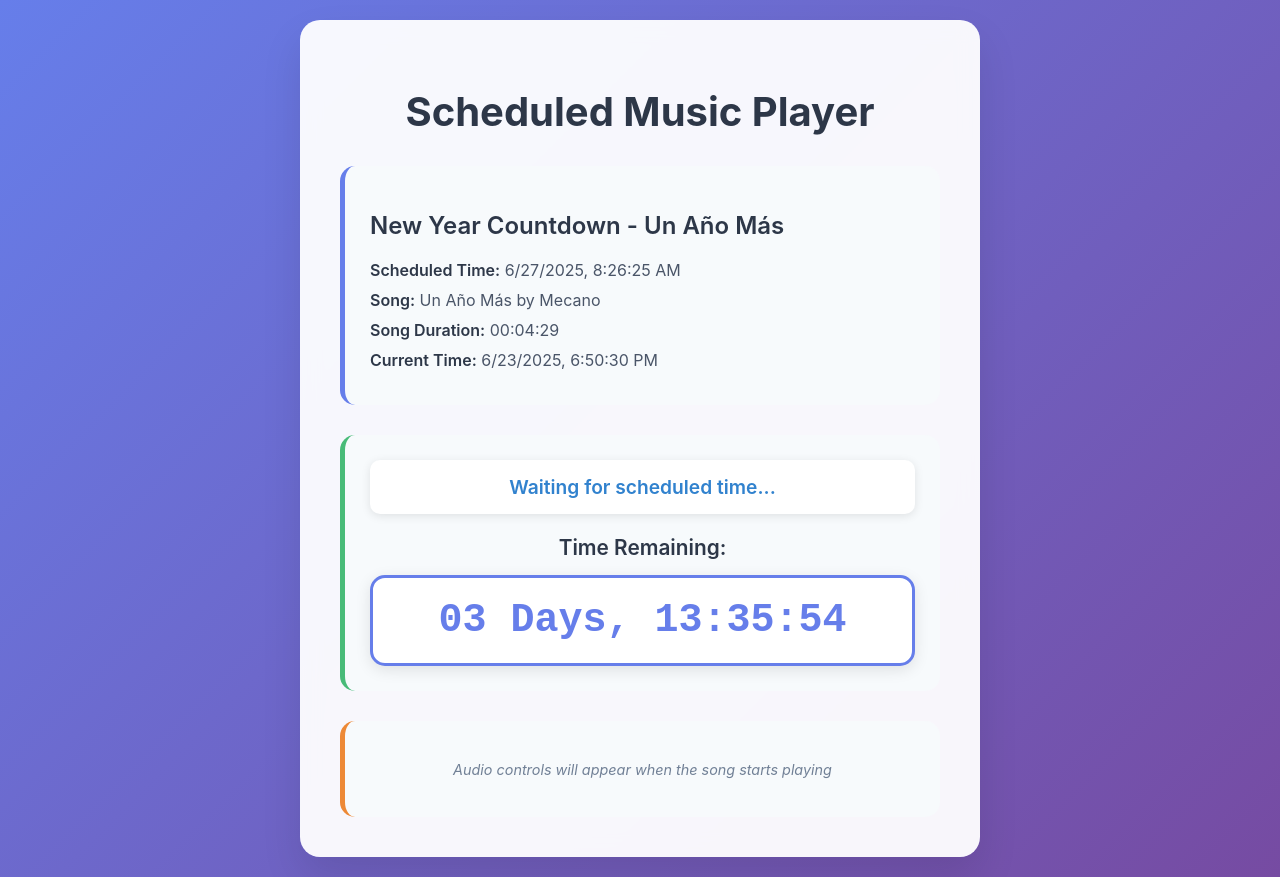
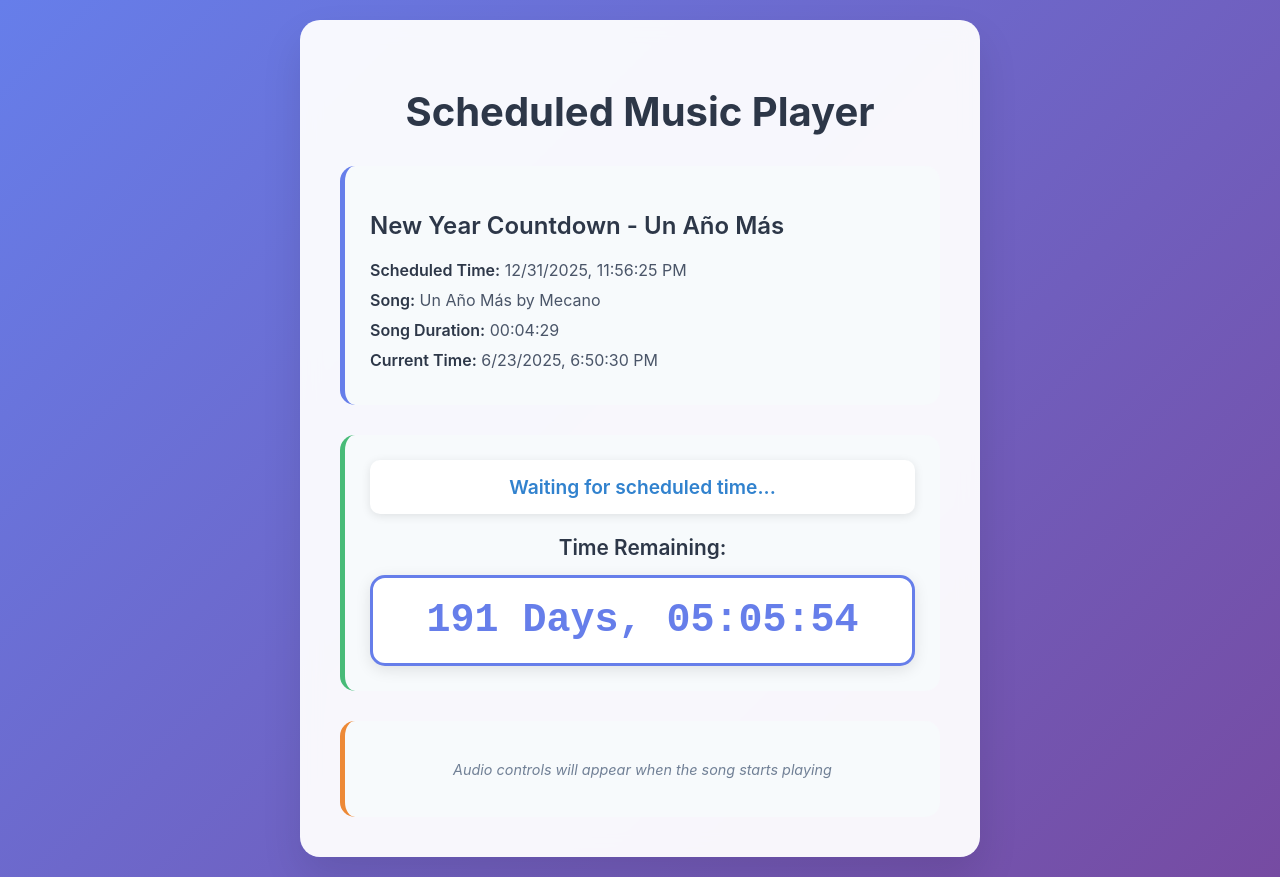
Before and after one commit to Jarfsoft/mecano_new_year_timer, a React (Create React App) app: page / in a window 1280 px wide. Both pictures are taken after a click on the button "🚀 Comenzar / Start". Built offline with nearby package versions, Linux system fonts and the light colour scheme.

Commit message:
Update scheduled date and time in config and ScheduledMusicPlayer component to January 1st at 00:00:00 for New Year countdown. Adjust logic to ensure accurate timing for song playback before midnight.

```diff
--- a/src/components/ScheduledMusicPlayer.tsx
+++ b/src/components/ScheduledMusicPlayer.tsx
@@ -60,7 +60,7 @@ const ScheduledMusicPlayer: React.FC<ScheduledMusicPlayerProps> = ({ onNewYearMo
       const songEndTime = SCHEDULED_TIME.getTime() + SONG_DURATION;
 
       // Calculate time until New Year (midnight)
-      const newYearTime = new Date(SCHEDULED_TIME.getFullYear(), 5, 27, 8, 30, 0);
+      const newYearTime = new Date(SCHEDULED_TIME.getFullYear() + 1, 0, 1, 0, 0, 0);
       const timeUntilNewYear = newYearTime.getTime() - now.getTime();
 
       // Notify parent component about modal state
--- a/src/config.ts
+++ b/src/config.ts
@@ -34,10 +34,10 @@ function getNextDecember31st(): Date {
   const currentYear = now.getFullYear();
 
   // Create December 31st of current year, with the target time of the song before midnight
-  let targetDate = new Date(currentYear, 5, 27, 8, 30, 0).getTime() - TARGET_TIMESTAMP_MS;
+  let targetDate = new Date(currentYear, 0, 1, 0, 0, 0).getTime() - TARGET_TIMESTAMP_MS;
   // If we've already passed this year's December 31st, use next year
   if (now.getTime() > (targetDate + _SONG_DURATION)) {
-    targetDate = new Date(currentYear + 1, 5, 27, 8, 30, 0).getTime() - TARGET_TIMESTAMP_MS;
+    targetDate = new Date(currentYear + 1, 0, 1, 0, 0, 0).getTime() - TARGET_TIMESTAMP_MS;
   }
 
   return new Date(targetDate);
```
